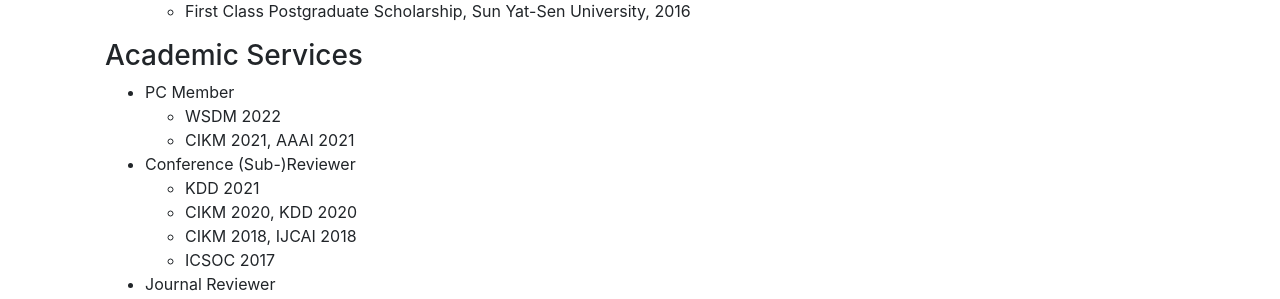
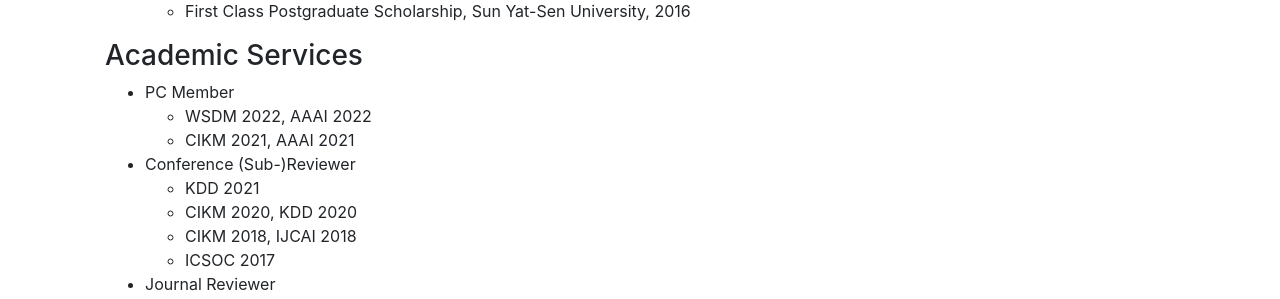
Before and after one commit to smartyfh/marvelous-mars-26de4, a Jekyll site: the page built from pages/about.md, in a window 1280 px wide. Shown: the part 1192-1491 px from the top of the page. Built offline with Jekyll 4.4.1, drawn with Linux system fonts in a browser that asks for light colours; nearby versions of some CDN libraries; comment, search, counter and statistics services are not loaded.

Commit message:
Update about.md

```diff
--- a/pages/about.md
+++ b/pages/about.md
@@ -62,7 +62,7 @@ last-updated: 2020-10-30 5:55 PM
 ### Academic Services
 
 + PC Member
-  - WSDM 2022
+  - WSDM 2022, AAAI 2022
   - CIKM 2021, AAAI 2021
 
 + Conference (Sub-)Reviewer
```
